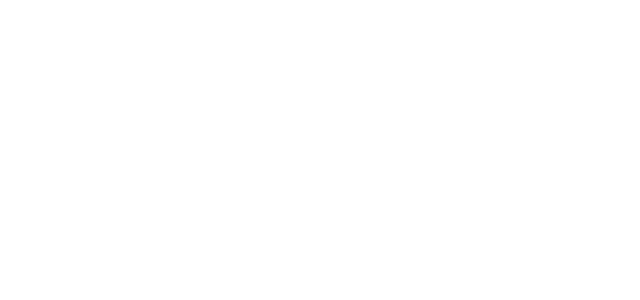
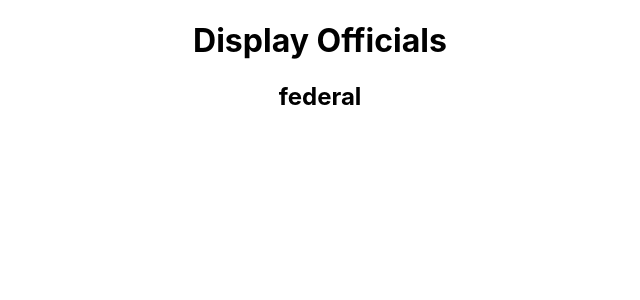
Before and after one commit to tony-shifflett/project2, a React (Create React App) app: page /Federal in a window 1280 px wide. Shown: the top 300 px of the page, without its empty margins (320-960 px from the left). Built offline with nearby package versions, Linux system fonts and the light colour scheme.

Commit message:
created DisplayOfficials component, added routes and linked to LocationDisplay

```diff
--- a/src/App.css
+++ b/src/App.css
@@ -1,6 +1,7 @@
 .App {
   text-align: center;
 }
+
 
 .App-logo {
   height: 40vmin;
@@ -36,3 +37,4 @@
     transform: rotate(360deg);
   }
 }
+/* Custom Styling here */
--- a/src/App.js
+++ b/src/App.js
@@ -3,7 +3,8 @@ import './App.css';
 import {Route, Switch} from 'react-router-dom';
 import HomePage from './components/HomePage';
 import SelectionPage from './components/SelectionPage';
-import LocationDisplay from './components/LocationDisplay';
+import DisplayOfficials from './DisplayOfficials';
+
 
 
 function App() {
@@ -19,6 +20,16 @@ function App() {
           path="/SelectionPage"
           render={(routerProps) => <SelectionPage {...routerProps} zipCode={zipCode} />}
         />
+
+        <Route
+          path="/Federal"
+          render={(routerProps) => <DisplayOfficials {...routerProps} zipCode={zipCode} level={"federal"}/>}
+        />
+
+        <Route
+          path="/State"
+          render={(routerProps) => <DisplayOfficials {...routerProps} zipCode={zipCode} level={"state"}/>}
+        />
       </Switch>
     </div>
   );
--- /dev/null
+++ b/src/DisplayOfficials.js
@@ -0,0 +1,27 @@
+
+
+const DisplayOfficials = (props)=>{
+    if(props.level==="federal"){
+    return(
+        <>
+            <h1>Display Officials</h1>
+            <h2>{props.level}</h2>
+        </>
+    )
+    }else if (props.level==="state"){
+        return(
+                <>
+                <h1>Display Officials</h1>
+                <h2>{props.level}</h2>
+            </>
+        )
+    }
+    else{
+        return(
+            <h1>Some error occured. Return to home page and try again.</h1>
+        )
+    }
+
+}
+
+export default DisplayOfficials
--- a/src/components/HomePage.js
+++ b/src/components/HomePage.js
@@ -1,6 +1,6 @@
 
 import React, { useRef} from "react";
-import {Link} from 'react-router-dom'
+
 
 
 
--- a/src/components/LocationDisplay.js
+++ b/src/components/LocationDisplay.js
@@ -6,7 +6,7 @@ const LocationDisplay = (props)=>{
 
     return (
         <>
-            <h1 >Location Display</h1>
+            <h1 >{props.civicData.normalizedInput.city}, {props.civicData.normalizedInput.state}</h1>
         </>
     )
 }
--- a/src/components/SelectionPage.js
+++ b/src/components/SelectionPage.js
@@ -1,6 +1,6 @@
 import React, {useState, useEffect} from 'react'
 import LocationDisplay from './LocationDisplay'
-// import PickLevel from './PickLevel'
+
 
 const SelectionPage = (props)=>{
     const zipCode = props.zipCode
@@ -16,12 +16,12 @@ const SelectionPage = (props)=>{
 
       const stateButtonHandler = ()=>{
           console.log("it works")
-          props.history.push('/')
+          props.history.push('/State')
       }
 
       const federalButtonHandler = ()=>{
         console.log("it works")
-        props.history.push('/')
+        props.history.push('/Federal')
     }
 
 
```
Also changed, not shown: src/components/PickLevel.js (deleted, +0 -9 lines).
